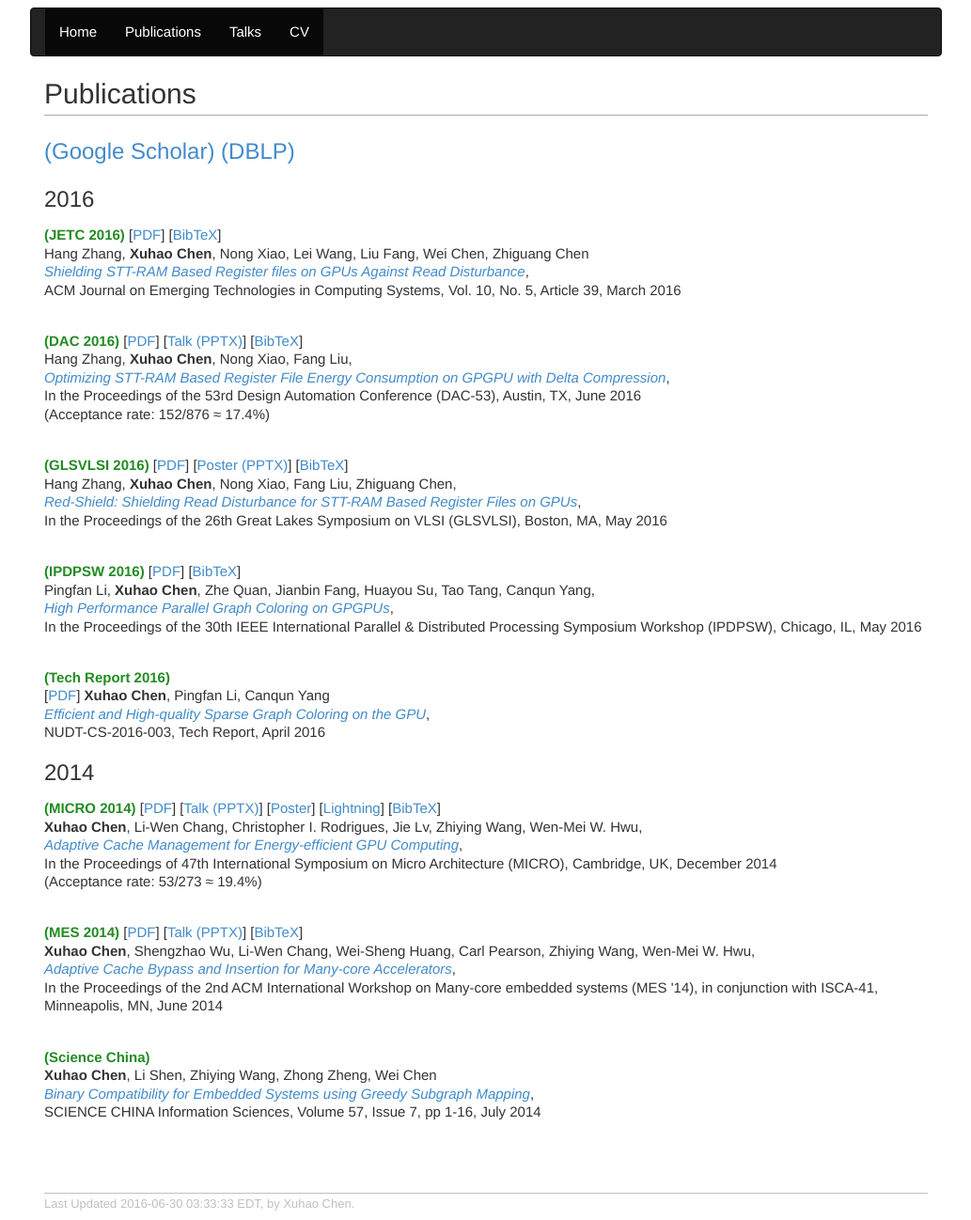
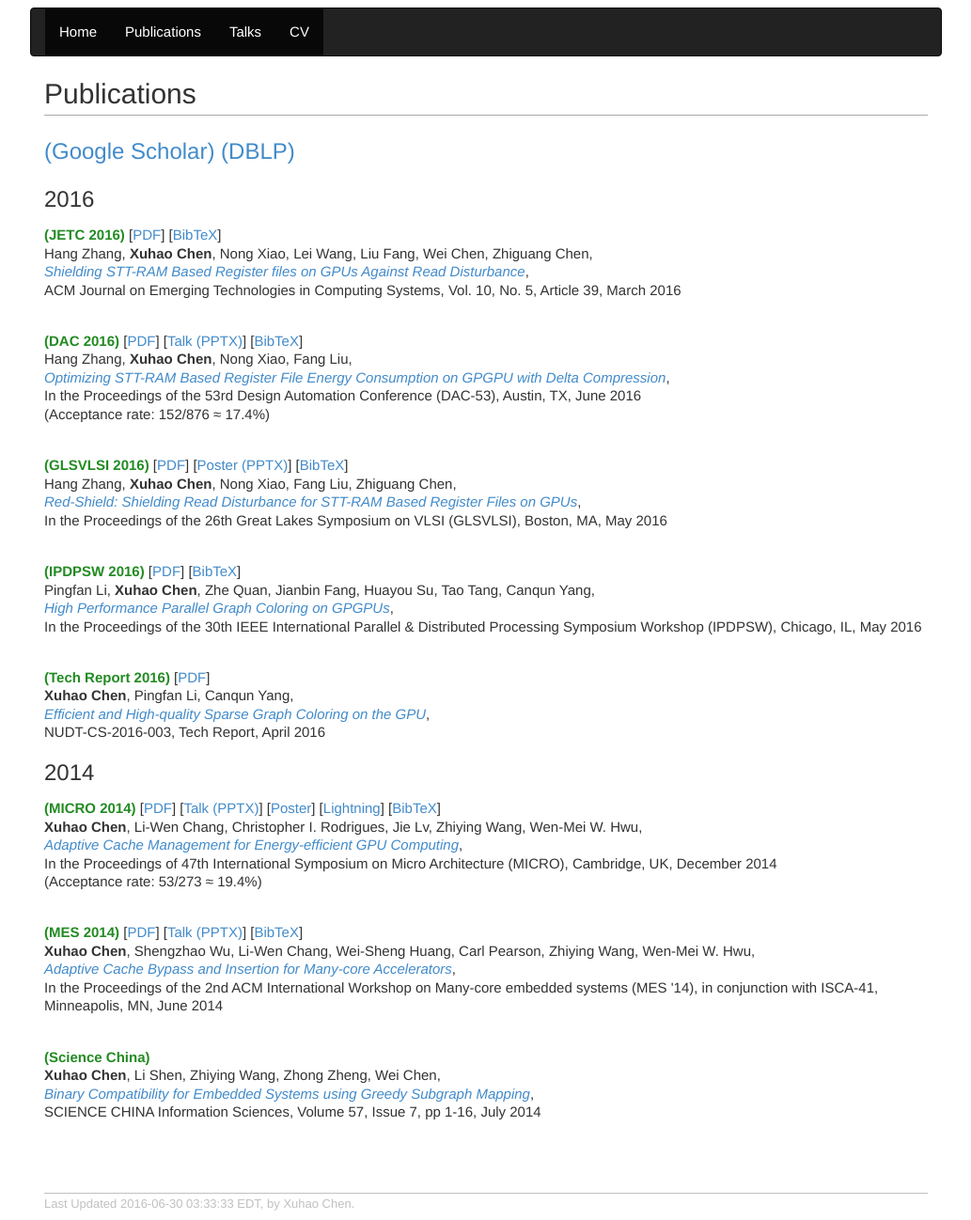
Before and after one commit to chenxuhao/chenxuhao.github.io, a Jekyll site: the page built from pubs.html, in a window 1280 px wide. Shown: the whole page at 94% size, without its empty margins (123-1156 px from the left). Built offline with Jekyll 4.4.1, drawn with Linux system fonts in a browser that asks for light colours.

Commit message:
fix pubs 2

```diff
--- a/pubs.html
+++ b/pubs.html
@@ -9,7 +9,7 @@ title: Xuhao Chen's Homepage
 <p><b><span style="color: forestgreen">(JETC 2016)</span></b>
 [<a href="docs/jetc-2016.pdf">PDF</a>]
 [<a href="docs/jetc-2016-bib.txt">BibTeX</a>] <br />
-Hang Zhang, <b>Xuhao Chen</b>, Nong Xiao, Lei Wang, Liu Fang, Wei Chen, Zhiguang Chen<br />
+Hang Zhang, <b>Xuhao Chen</b>, Nong Xiao, Lei Wang, Liu Fang, Wei Chen, Zhiguang Chen, <br />
 <a href="docs/jetc-2016.pdf"><i>Shielding STT-RAM Based Register files on GPUs Against Read Disturbance</i></a>, <br />
 ACM Journal on Emerging Technologies in Computing Systems, Vol. 10, No. 5, Article 39, March 2016 <br /> </p>
 <h3></h3>
@@ -41,9 +41,9 @@ Pingfan Li, <b>Xuhao Chen</b>, Zhe Quan, Jianbin Fang, Huayou Su, Tao Tang, Canq
 In the Proceedings of the 30th IEEE International Parallel & Distributed Processing Symposium Workshop (IPDPSW), Chicago, IL, May 2016 <br /> </p>
 <h3></h3>
 
-<p><b><span style="color: forestgreen">(Tech Report 2016)</span></b> <br />
-[<a href="http://arxiv.org/pdf/1606.06025v1.pdf">PDF</a>]
-<b>Xuhao Chen</b>, Pingfan Li, Canqun Yang<br />
+<p><b><span style="color: forestgreen">(Tech Report 2016)</span></b>
+[<a href="http://arxiv.org/pdf/1606.06025v1.pdf">PDF</a>] <br />
+<b>Xuhao Chen</b>, Pingfan Li, Canqun Yang,<br />
 <a href="http://arxiv.org/pdf/1606.06025v1.pdf">
 <i>Efficient and High-quality Sparse Graph Coloring on the GPU</i></a>, <br />
 NUDT-CS-2016-003, Tech Report, April 2016 <br /></p>
@@ -72,7 +72,7 @@ In the Proceedings of the 2nd ACM International Workshop on Many-core embedded s
 <h3></h3>
 
 <p><b><span style="color: forestgreen">(Science China)</span></b> <br />
-<b>Xuhao Chen</b>, Li Shen, Zhiying Wang, Zhong Zheng, Wei Chen<br />
+<b>Xuhao Chen</b>, Li Shen, Zhiying Wang, Zhong Zheng, Wei Chen, <br />
 <a href="http://link.springer.com/content/pdf/10.1007%2Fs11432-014-5089-5.pdf">
 <i>Binary Compatibility for Embedded Systems using Greedy Subgraph Mapping</i></a>, <br />
 SCIENCE CHINA Information Sciences, Volume 57, Issue 7, pp 1-16, July 2014 <br /></p>
```
